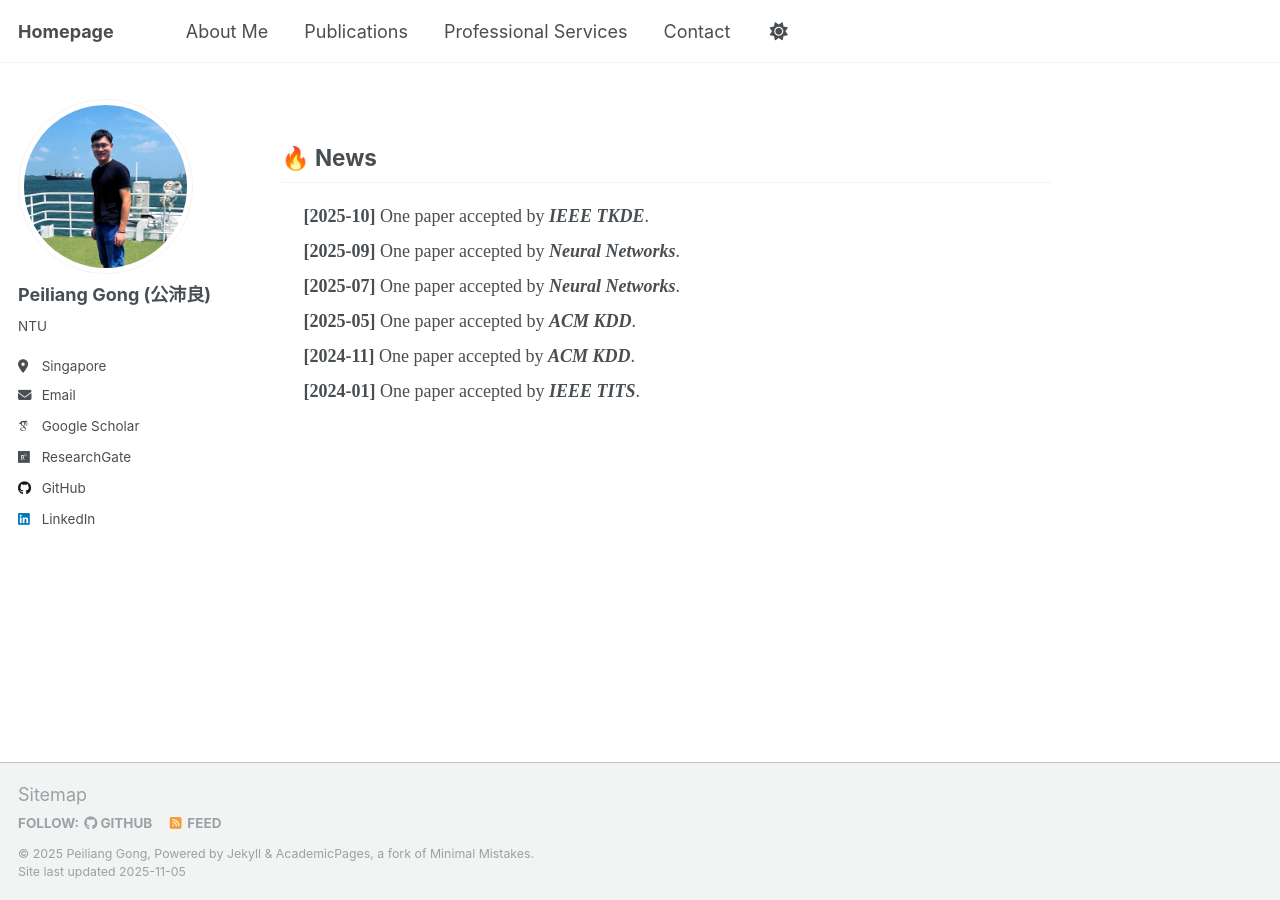
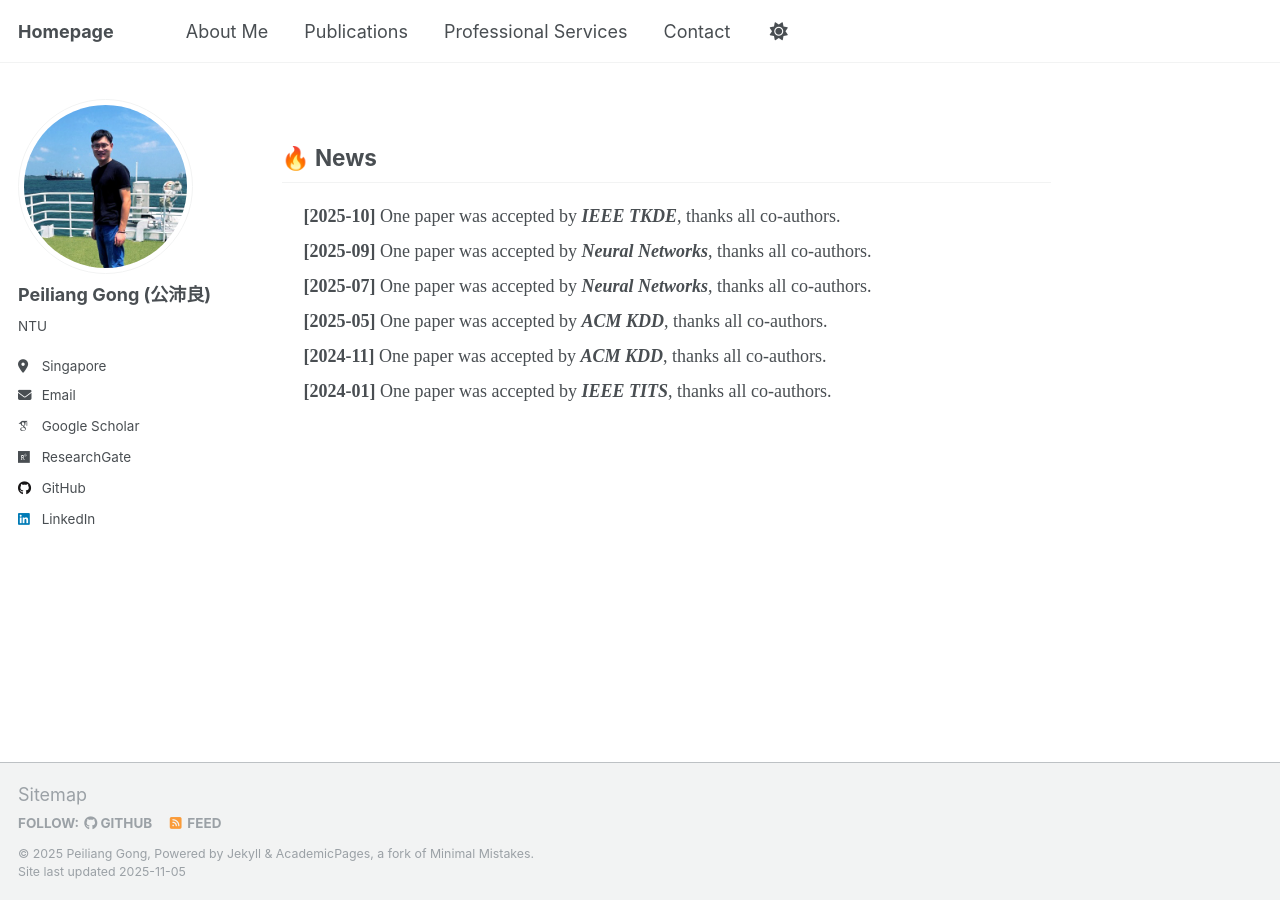
Before and after one commit to Tokenmw/Tokenmw.github.io, a Jekyll site: the page built from _pages/news.md, in a window 1280 px wide. Built offline with Jekyll 4.4.1, drawn with Linux system fonts in a browser that asks for light colours; some web fonts are replaced; our own code applies the rules of GitHub Pages for plain Markdown files.

Commit message:
Update news.md

```diff
--- a/_pages/news.md
+++ b/_pages/news.md
@@ -2,13 +2,13 @@
 <div id="news" style="font-family: 'Times New Roman', serif; text-align: justify;">
 <h2>🔥 News</h2>
 <ul style="list-style-type: none; margin-left: 20px; padding: 2px; overflow-y: scroll; height:200px;">
-  <li style="margin-bottom: 8px;"><b>[2025-10]</b> One paper accepted by <b><i>IEEE TKDE</i></b>.</li>
-  <li style="margin-bottom: 8px;"><b>[2025-09]</b> One paper accepted by <b><i>Neural Networks</i></b>.</li>
-  <li style="margin-bottom: 8px;"><b>[2025-07]</b> One paper accepted by <b><i>Neural Networks</i></b>.</li>
-  <li style="margin-bottom: 8px;"><b>[2025-05]</b> One paper accepted by <b><i>ACM KDD</i></b>.</li>
-  <li style="margin-bottom: 8px;"><b>[2024-11]</b> One paper accepted by <b><i>ACM KDD</i></b>.</li>
-  <li style="margin-bottom: 8px;"><b>[2024-01]</b> One paper accepted by <b><i>IEEE TITS</i></b>.</li>
-  <li style="margin-bottom: 8px;"><b>[2023-07]</b> One paper accepted by <b><i>ACM MM</i></b>.</li>
+  <li style="margin-bottom: 8px;"><b>[2025-10]</b> One paper was accepted by <b><i>IEEE TKDE</i></b>, thanks all co-authors.</li>
+  <li style="margin-bottom: 8px;"><b>[2025-09]</b> One paper was accepted by <b><i>Neural Networks</i></b>, thanks all co-authors.</li>
+  <li style="margin-bottom: 8px;"><b>[2025-07]</b> One paper was accepted by <b><i>Neural Networks</i></b>, thanks all co-authors.</li>
+  <li style="margin-bottom: 8px;"><b>[2025-05]</b> One paper was accepted by <b><i>ACM KDD</i></b>, thanks all co-authors.</li>
+  <li style="margin-bottom: 8px;"><b>[2024-11]</b> One paper was accepted by <b><i>ACM KDD</i></b>, thanks all co-authors.</li>
+  <li style="margin-bottom: 8px;"><b>[2024-01]</b> One paper was accepted by <b><i>IEEE TITS</i></b>, thanks all co-authors.</li>
+  <li style="margin-bottom: 8px;"><b>[2023-07]</b> One paper was accepted by <b><i>ACM MM</i></b>, thanks all co-authors.</li>
 </ul>
 <br />
 </div>
```
